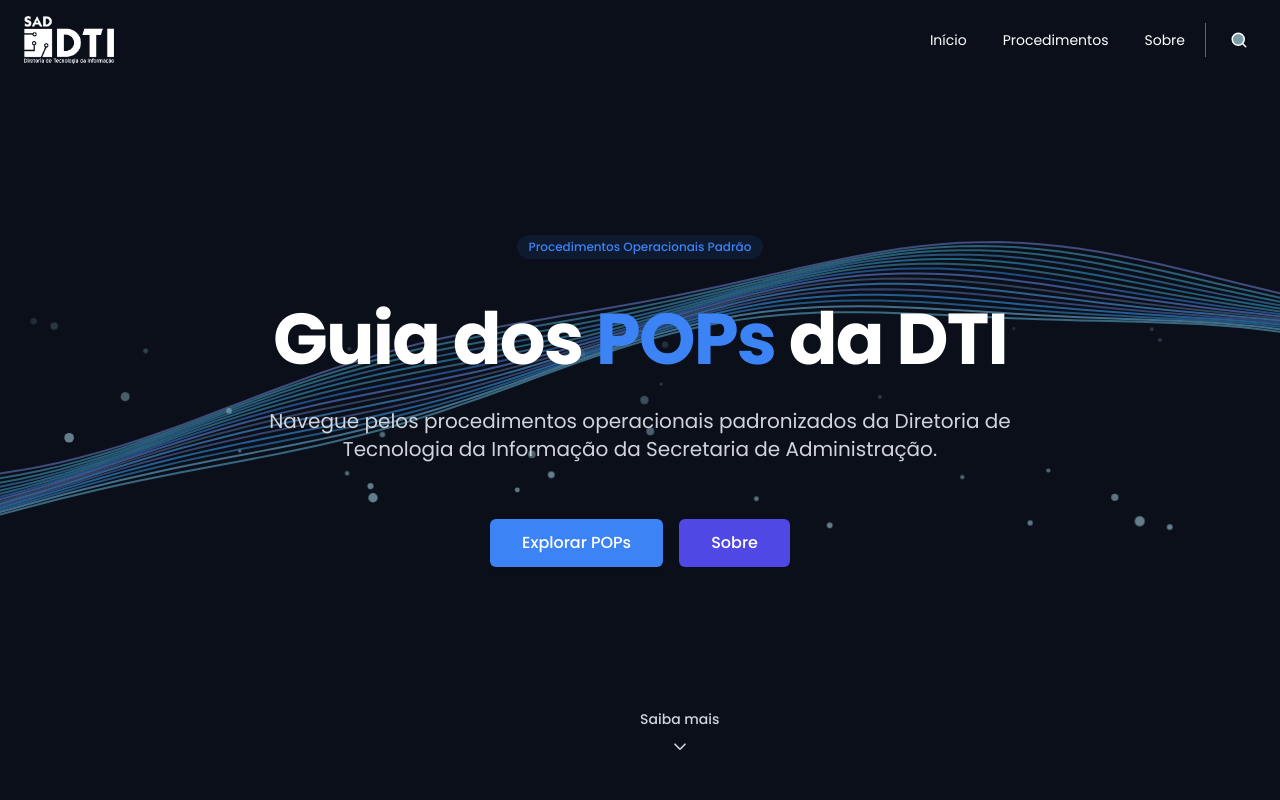
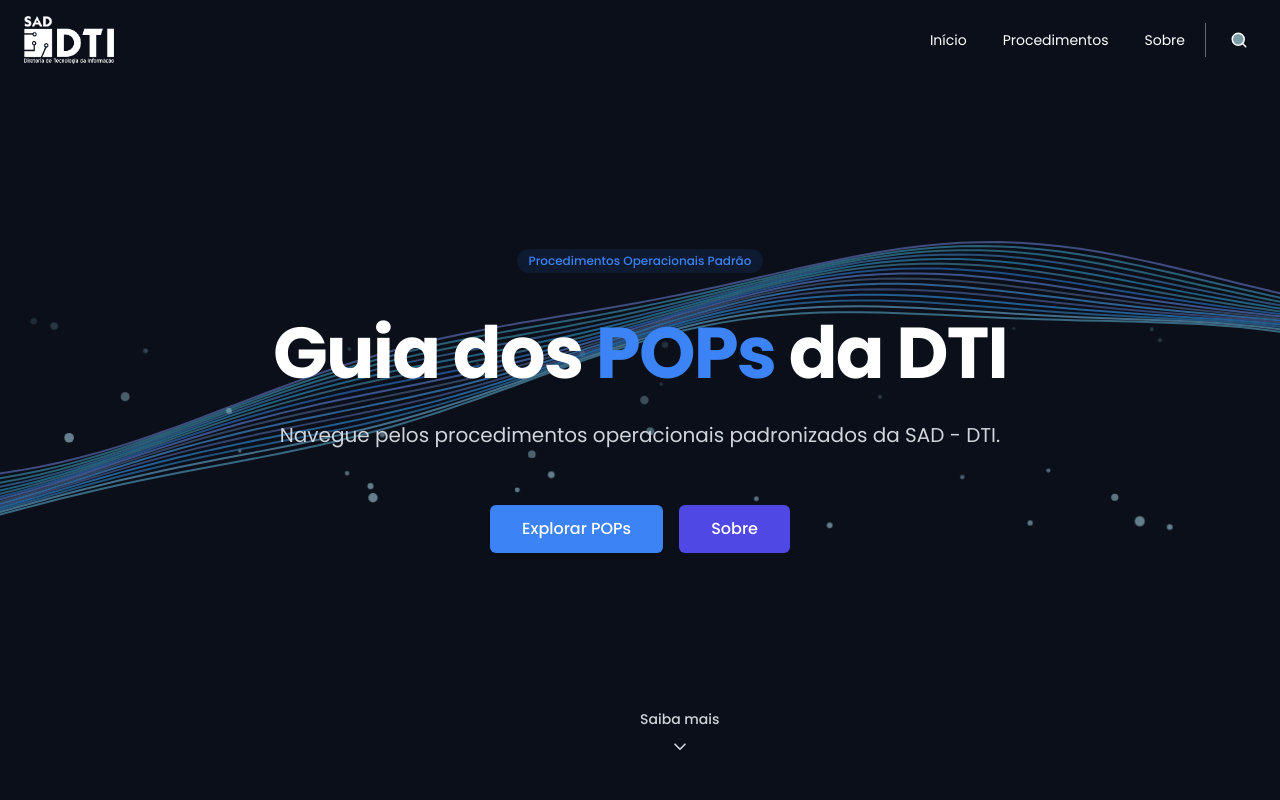
Before and after one commit to mediaware77/dti-pop-labyrinth, a React (Vite) app: page / in a window 1280 px wide. Shown: the top 800 px of the page. Built offline with nearby package versions, Linux system fonts and the light colour scheme.

Commit message:
ajuste na descrição da hero

```diff
--- a/src/components/Hero.tsx
+++ b/src/components/Hero.tsx
@@ -21,7 +21,7 @@ const Hero: React.FC = () => {
         </h1>
 
         <p className="text-xl text-gray-300 max-w-3xl mx-auto"> {/* Adjusted text color */}
-          Navegue pelos procedimentos operacionais padronizados da Diretoria de Tecnologia da Informação da Secretaria de Administração.
+          Navegue pelos procedimentos operacionais padronizados da SAD - DTI.
         </p>
 
         <div className="flex flex-col sm:flex-row gap-4 justify-center pt-6">
--- a/src/components/NavBar.tsx
+++ b/src/components/NavBar.tsx
@@ -113,7 +113,7 @@ const NavBar: React.FC = () => {
       {/* Mobile menu */}
       <div
         className={cn(
-          "fixed inset-0 top-[72px] bg-background z-40 md:hidden transition-transform duration-300 ease-in-out",
+          "fixed inset-0 top-[72px] bg-background/95 backdrop-blur-sm shadow-lg z-40 md:hidden transition-transform duration-300 ease-in-out",
           isMenuOpen ? "translate-x-0" : "translate-x-full"
         )}
       >
```
